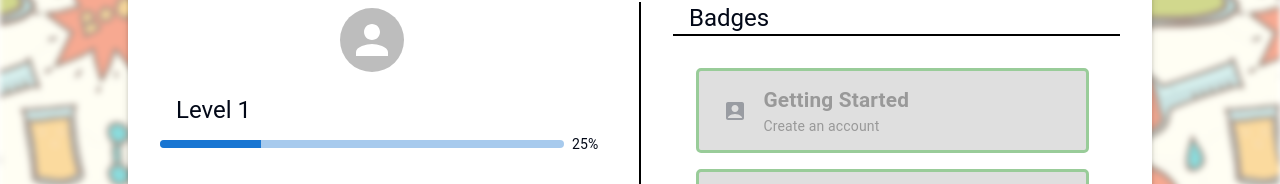
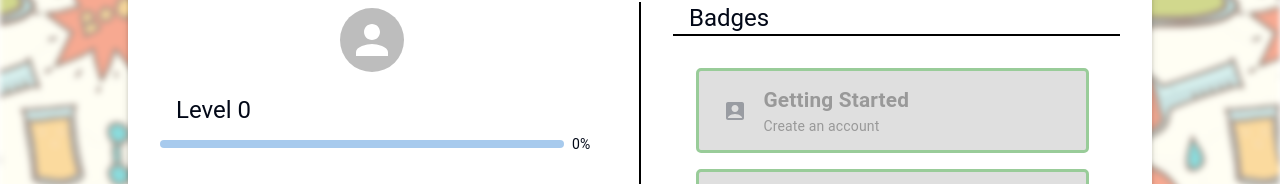
Before and after one commit to swu628/se701-project-React-AtomicIQ, a React (Vite) app in the folder Frontend/: page /profile in a window 1280 px wide. Shown: the part 159-343 px from the top of the page. Built offline with nearby package versions, Linux system fonts and the light colour scheme.

Commit message:
implemented user level progress

```diff
--- a/Frontend/src/Pages/Profile.tsx
+++ b/Frontend/src/Pages/Profile.tsx
@@ -54,7 +54,10 @@ export default function Profile({ badgeData }: ProfileProps) {
           <Avatar />
         ) : (
           <>
-            <Levels level={1} progress={25} />
+            <Levels
+              level={userSession?.level ?? 0}
+              progress={userSession?.progress ?? 0}
+            />
             <Points
               correctQuestions={
                 userSession?.questionPoints.correctQuestions ?? 0
@@ -64,6 +67,7 @@ export default function Profile({ badgeData }: ProfileProps) {
               }
               totalQuestions={userSession?.questionPoints.totalQuestions ?? 0}
               numFlashcard={userSession?.quizPoints.numFlashcard ?? 0}
+              progress={userSession?.progress ?? 0}
             />
           </>
         )}
--- a/Frontend/src/Pages/Results.tsx
+++ b/Frontend/src/Pages/Results.tsx
@@ -10,7 +10,7 @@ import {
 import RedoIcon from "@mui/icons-material/Redo";
 import PreviewIcon from "@mui/icons-material/Preview";
 import SkipNextIcon from "@mui/icons-material/SkipNext";
-import {useEffect, useRef, useState} from "react";
+import { useEffect, useRef, useState } from "react";
 import { useNavigate, useLocation, useParams } from "react-router-dom";
 import ResultsTable from "~/components/Results/ResultsTable";
 import ResultsDisplay from "~/components/Results/ResultsDisplay";
@@ -78,6 +78,14 @@ export default function Results() {
   useEffect(() => {
     // Update profile
     const updateSession = (session: UserSession) => {
+      // Update level progress
+      session.progress = Math.floor(
+        (resultsValues.correct /
+          (resultsValues.incorrect + resultsValues.skipped)) *
+          100
+      );
+      console.log(session.progress);
+
       // Update quiz points
       session.questionPoints.correctQuestions += resultsValues.correct;
       session.questionPoints.incorrectQuestions += resultsValues.incorrect;
--- a/Frontend/src/components/Profile/Points.tsx
+++ b/Frontend/src/components/Profile/Points.tsx
@@ -16,6 +16,7 @@ type pointProp = {
   incorrectQuestions: number;
   totalQuestions: number;
   numFlashcard: number;
+  progress: number;
 };
 
 // Styled component for the circle container
@@ -64,6 +65,7 @@ export default function Points({
   incorrectQuestions,
   totalQuestions,
   numFlashcard,
+  progress,
 }: pointProp) {
   return (
     <ThemeProvider theme={theme}>
@@ -88,7 +90,7 @@ export default function Points({
             <Tooltip title="Number of wordle quiz completion" arrow>
               <Label>Wordle</Label>
             </Tooltip>
-            <WinnerCount>0</WinnerCount>
+            <WinnerCount>{progress}</WinnerCount>
           </CircleContainer>
           <CircleContainer>
             <Tooltip title="Consecutive days of completion" arrow>
```
